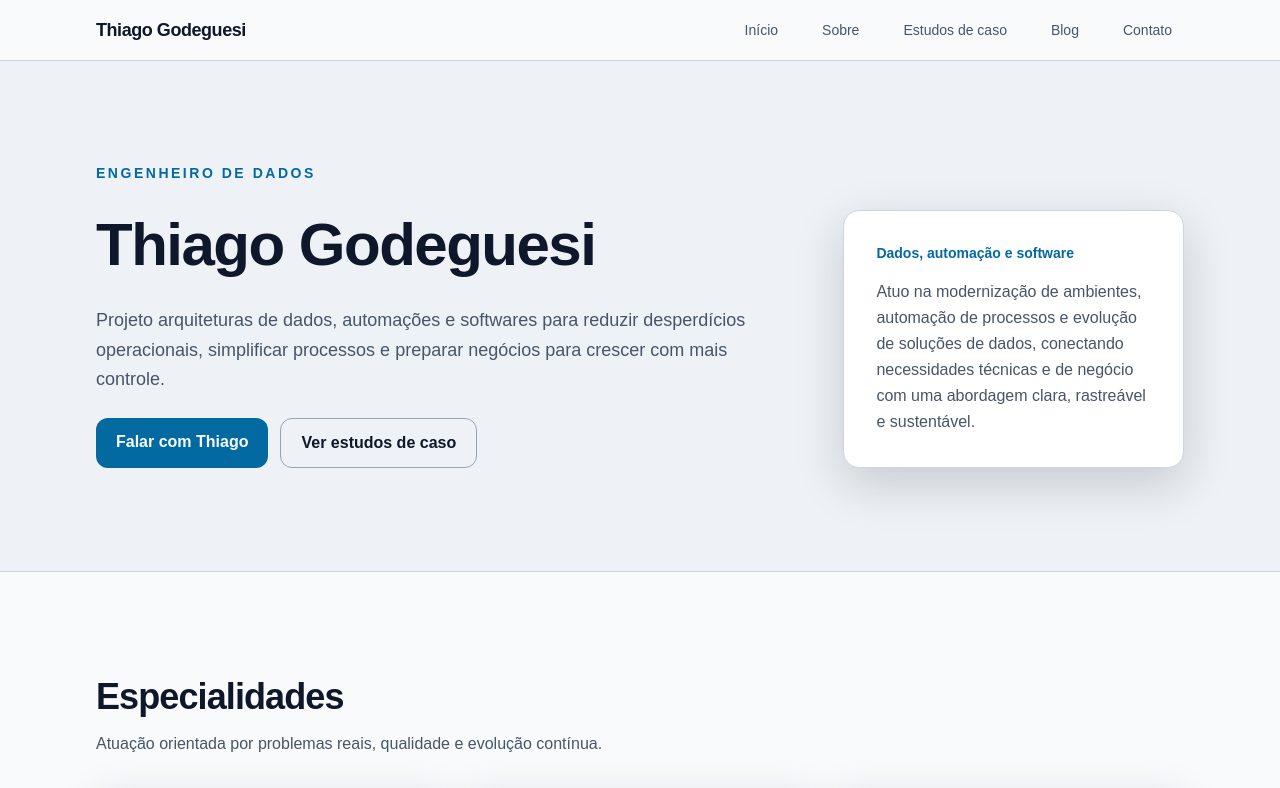
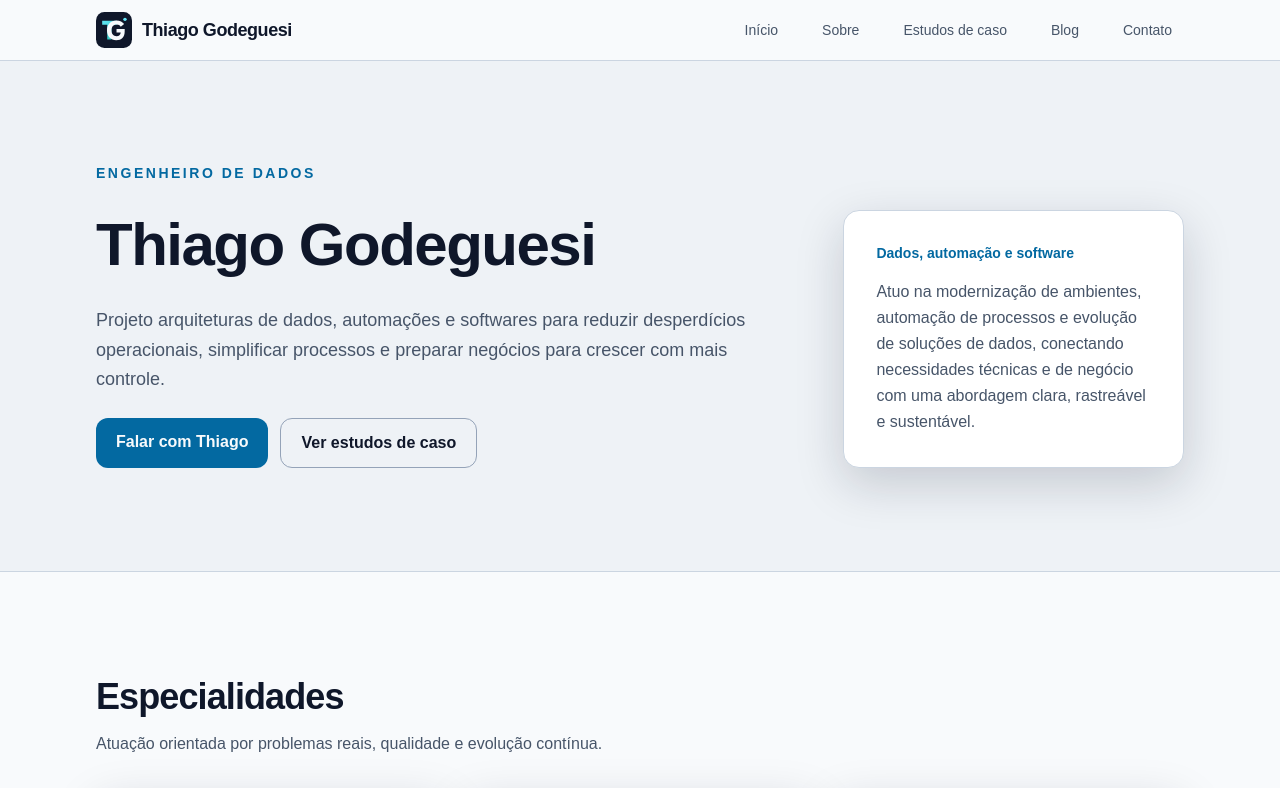
Before and after one commit to thiagogodeguesi/Godeguesi, a Next.js app: page / in a window 1280 px wide. Shown: the top 788 px of the page. Built offline with nearby package versions, Linux system fonts and the light colour scheme; no server answers.

Commit message:
feat(identidade): aplica marca TG no cabeçalho

```diff
--- a/src/components/layout/SiteHeader.tsx
+++ b/src/components/layout/SiteHeader.tsx
@@ -1,5 +1,6 @@
 "use client";
 
+import Image from "next/image";
 import Link from "next/link";
 import React, { useState } from "react";
 import { siteConfig } from "@/content/site";
@@ -10,8 +11,9 @@ export function SiteHeader() {
   return (
     <header className="sticky top-0 z-header border-b border-border bg-background/95 py-3 backdrop-blur-sm">
       <Container className="flex flex-wrap items-center justify-between gap-3">
-        <Link className="text-lg font-semibold tracking-tight text-foreground" href="/">
-          {siteConfig.professionalName}
+        <Link className="flex items-center gap-2.5 text-lg font-semibold tracking-tight text-foreground" href="/">
+          <Image alt="" aria-hidden="true" height={36} priority src="/brand/tg-mark.svg" width={36} />
+          <span>{siteConfig.professionalName}</span>
         </Link>
         <Button aria-controls="primary-navigation" aria-expanded={open} className="sm:hidden" onClick={() => setOpen((value) => !value)} variant="secondary">
           Menu
```
